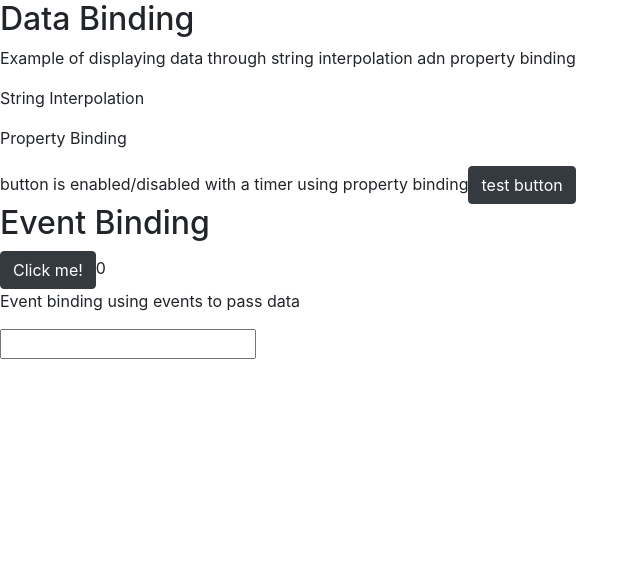
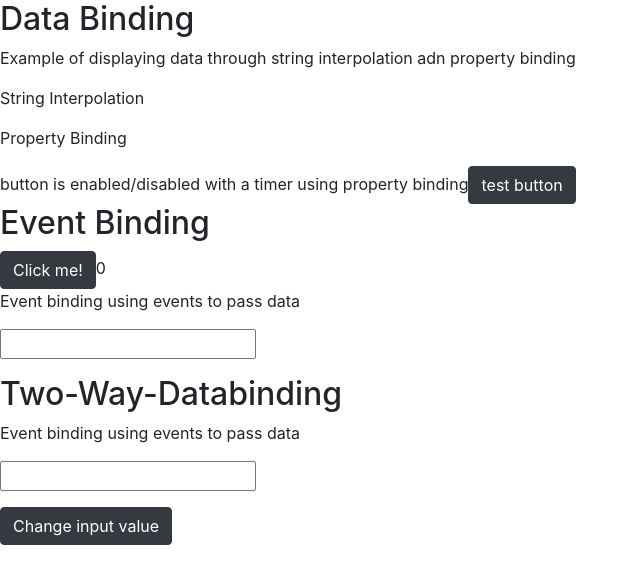
Before and after one commit to HillLuke/Udemy-Angular-The-Complete-Guide, an Angular app in the folder Section 2/The-Basics/: page / in a window 1280 px wide. Shown: the top 584 px of the page, without its empty margins (0-640 px from the left). Built offline with nearby package versions, Linux system fonts and the light colour scheme.

Commit message:
Two way databinding

```diff
--- a/Section 2/The-Basics/package.json
+++ b/Section 2/The-Basics/package.json
@@ -15,7 +15,7 @@
     "@angular/common": "~10.1.3",
     "@angular/compiler": "~10.1.3",
     "@angular/core": "~10.1.3",
-    "@angular/forms": "~10.1.3",
+    "@angular/forms": "^10.1.6",
     "@angular/platform-browser": "~10.1.3",
     "@angular/platform-browser-dynamic": "~10.1.3",
     "@angular/router": "~10.1.3",
--- a/Section 2/The-Basics/src/app/app.component.html
+++ b/Section 2/The-Basics/src/app/app.component.html
@@ -1,2 +1,3 @@
 <app-databinding></app-databinding>
 <app-eventbinding></app-eventbinding>
+<app-two-way-binding></app-two-way-binding>
--- a/Section 2/The-Basics/src/app/components/eventbinding/eventbinding.component.ts
+++ b/Section 2/The-Basics/src/app/components/eventbinding/eventbinding.component.ts
@@ -1,5 +1,4 @@
 import { Component, OnInit } from '@angular/core';
-import { timingSafeEqual } from 'crypto';
 
 @Component({
   selector: 'app-eventbinding',
@@ -18,7 +17,7 @@ export class EventbindingComponent implements OnInit {
     this.clickCount++;
   }
 
-  onInputKeystroke(event: any){
+  onInputKeystroke(event: Event){
     this.inputVal = (event.target as HTMLInputElement).value;
   }
 }
--- /dev/null
+++ b/Section 2/The-Basics/src/app/components/two-way-binding/two-way-binding.component.html
@@ -0,0 +1,5 @@
+<p class="h2">Two-Way-Databinding</p>
+<p>Event binding using events to pass data</p>
+<input type="text" [(ngModel)]="inputVal">
+<p>{{inputVal}}</p>
+<button class="btn btn-dark" (click)="changeInputVal()">Change input value</button>
--- /dev/null
+++ b/Section 2/The-Basics/src/app/components/two-way-binding/two-way-binding.component.ts
@@ -0,0 +1,19 @@
+import { Component, OnInit } from '@angular/core';
+
+@Component({
+  selector: 'app-two-way-binding',
+  templateUrl: './two-way-binding.component.html',
+  styleUrls: ['./two-way-binding.component.css']
+})
+export class TwoWayBindingComponent implements OnInit {
+
+  inputVal = '';
+  constructor() { }
+
+  ngOnInit(): void {
+  }
+
+  changeInputVal(){
+    this.inputVal = 'Changed';
+  }
+}
```
Also changed, not shown: Section 2/The-Basics/src/app/app.module.ts (+6 -2 lines), Section 2/The-Basics/src/app/components/two-way-binding/two-way-binding.component.css (added), 1 other file (tests, documents, lock files or other folders).
